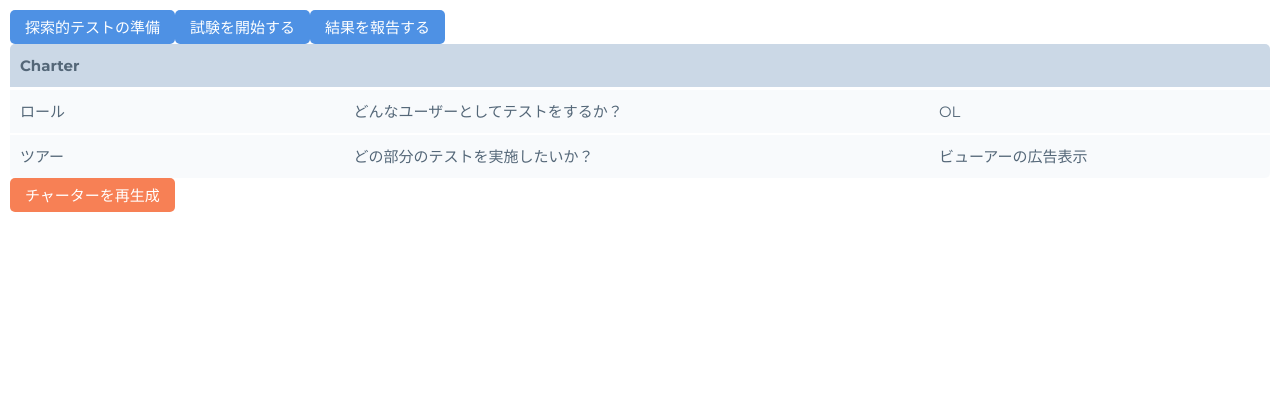
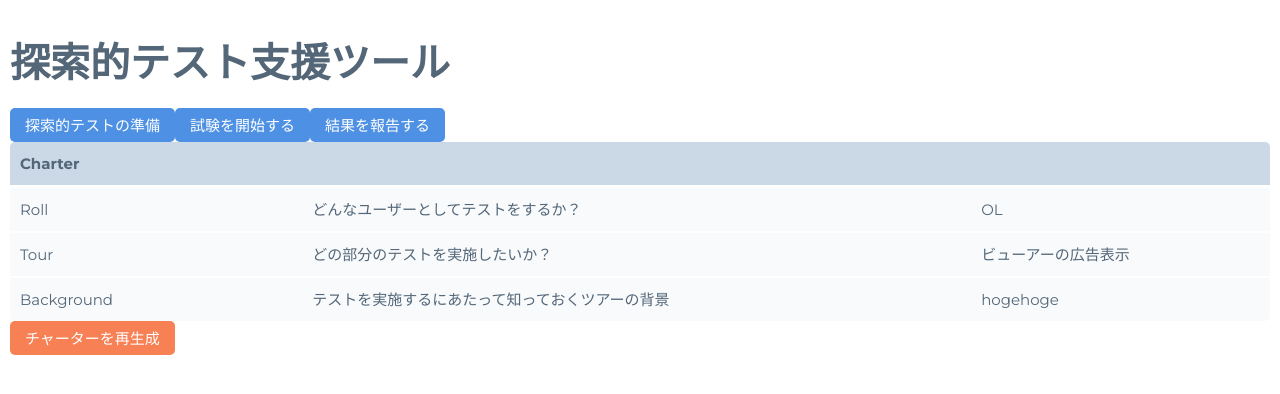
Before and after one commit to aMakotoWakabayashi/exploratory-test-tool, a React (Create React App) app: page / in a window 1280 px wide. Shown: the top 394 px of the page. Built offline with nearby package versions, Linux system fonts and the light colour scheme.

Commit message:
Add some function.

```diff
--- a/src/App.js
+++ b/src/App.js
@@ -60,8 +60,7 @@ class App extends Component {
         var t = encodeURIComponent(time)
         var r = encodeURIComponent(roll)
         var o = encodeURIComponent(tour)
-
-        var url = "https://docs.google.com/forms/d/e/1FAIpQLSfYAQA81O9-Rly-OOMmpwM4Mt7MB5OVbhcEjE3_dSjGJH3EYg/viewform?usp=pp_url&entry.2107535385=" + a + "&entry.233677277=" + t + "&entry.1423883222=" + r + "&entry.1853622759=" + o;
+        var url = Settings.form_url() + "?usp=pp_url&entry.2107535385=" + a + "&entry.233677277=" + t + "&entry.1423883222=" + r + "&entry.1853622759=" + o
         window.location.href = url;
     }
 
@@ -91,6 +90,7 @@ class App extends Component {
         return (
             <div className="App">
               <header className="App-header">
+                <h1 className="siimple-h1">探索的テスト支援ツール</h1>
                 <div>
                   <button className="siimple-btn siimple-btn--primary" onClick={this.ready_test}>探索的テストの準備</button>
                   <button className="siimple-btn siimple-btn--primary" onClick={this.start_test} ref={ button => {this.start_button = button} }>試験を開始する</button>
@@ -110,15 +110,21 @@ class App extends Component {
                 </div>
                 <div className="siimple-table-body">
                   <div className="siimple-table-row">
-                    <div className="siimple-table-cell">ロール</div>
+                    <div className="siimple-table-cell">Roll</div>
                     <div className="siimple-table-cell">どんなユーザーとしてテストをするか？</div>
                     <div className="siimple-table-cell">{this.state.roll}</div>
                   </div>
                   <div className="siimple-table-row">
-                    <div className="siimple-table-cell">ツアー</div>
+                    <div className="siimple-table-cell">Tour</div>
                     <div className="siimple-table-cell">どの部分のテストを実施したいか？</div>
                     <div className="siimple-table-cell">{this.state.tour}</div>
                   </div>
+                  <div className="siimple-table-row">
+                    <div className="siimple-table-cell">Background</div>
+                    <div className="siimple-table-cell">テストを実施するにあたって知っておくツアーの背景</div>
+                    <div className="siimple-table-cell">{Settings.background()}</div>
+                  </div>
+
                 </div>
                 <button className="siimple-btn siimple-btn--orange" onClick={this.reload}>チャーターを再生成</button>
               </div>
--- a/src/settings.js
+++ b/src/settings.js
@@ -10,7 +10,6 @@ const rolls = {
     '男子児童':3,
     '女子児童':1
 }
-
 // ツアーの設定
 // ツアー名：重み付け、で設定可能
 const tours = {
@@ -19,10 +18,18 @@ const tours = {
     'レンタルした際の動作確認':2,
     'チュートリアルをみながらアプリがそのとおりに動作しているかどうか':1
 }
-
-const background = {}
+// フォーム入力先の Google Form への URL
+const FORMURL = "https://docs.google.com/forms/d/e/1FAIpQLSfYAQA81O9-Rly-OOMmpwM4Mt7MB5OVbhcEjE3_dSjGJH3EYg/viewform"
 
 export default class Settings extends React.Component {
+
+    static background() {
+        return "hogehoge"
+    }
+
+    static form_url() {
+        return FORMURL
+    }
 
     roll() {
         return this.pick(rolls)
```
